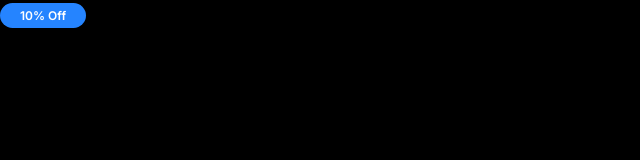
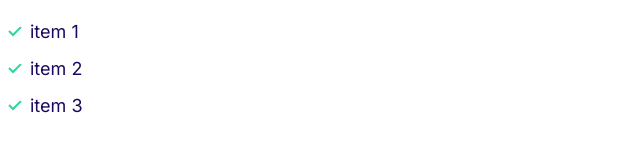
Before and after one commit to UniqueXow/Moshify-omid, a plain HTML site: page index.html in a window 1280 px wide. Shown: the whole page, without its empty margins (0-640 px from the left). Drawn offline with Linux system fonts and the light colour scheme.

Commit message:
making list

```diff
--- a/css/style.css
+++ b/css/style.css
@@ -12,7 +12,6 @@ html {
 body {
   font-family: Inter, Arial, Helvetica, sans-serif;
   color: var(--color-body);
-  background: black;
   line-height: 1.5;
   font-size: 2.4rem;
 }
@@ -98,3 +97,26 @@ a {
     font-size: 1.2rem;
   }
 }
+/*lists*/
+.list {
+  list-style: none;
+  padding-left: 0;
+  color: var(--color-headings);
+}
+.list--inline .list__item {
+  display: inline-block;
+  margin-right: 2rem;
+}
+.list--tick {
+  list-style-image: url(../img/tick.svg);
+  padding-left: 3rem;
+}
+.list--tick .list__item {
+  padding-left: 0.5rem;
+  margin-bottom: 1rem;
+}
+@media screen and (min-width: 1024px) {
+  .list--tick .list__item {
+    padding-left: 0;
+  }
+}
--- a/index.html
+++ b/index.html
@@ -15,6 +15,10 @@
     <link rel="stylesheet" href="css/normalize.css" />
   </head>
   <body>
-    <span class="badge badge--primary badge--small">10% Off</span>
+    <ul class="list list--tick">
+      <li class="list__item">item 1</li>
+      <li class="list__item">item 2</li>
+      <li class="list__item">item 3</li>
+    </ul>
   </body>
 </html>
```
Also changed, not shown: componets/list.html (added, +5 -0 lines), img/tick.svg (added).
